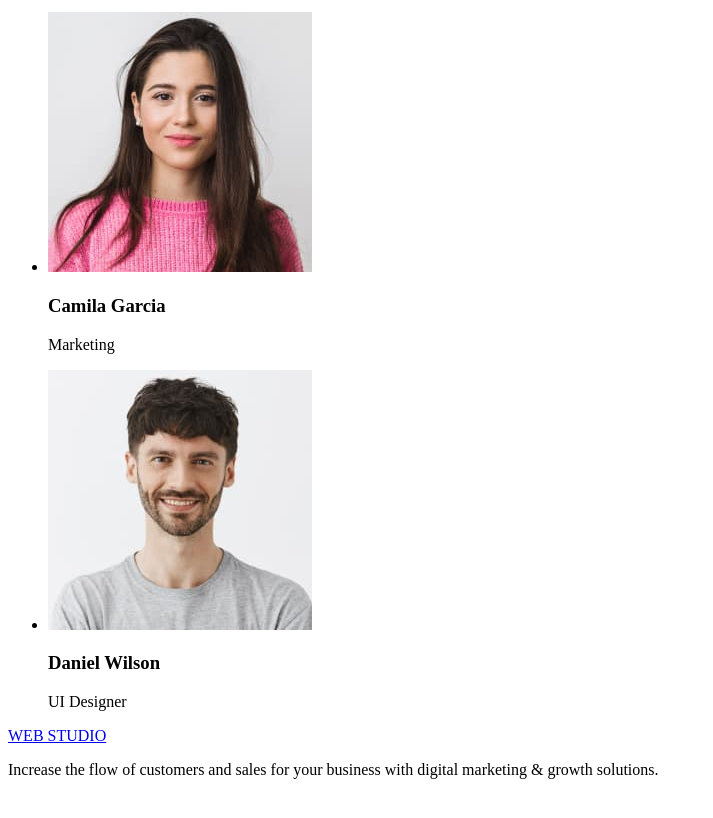
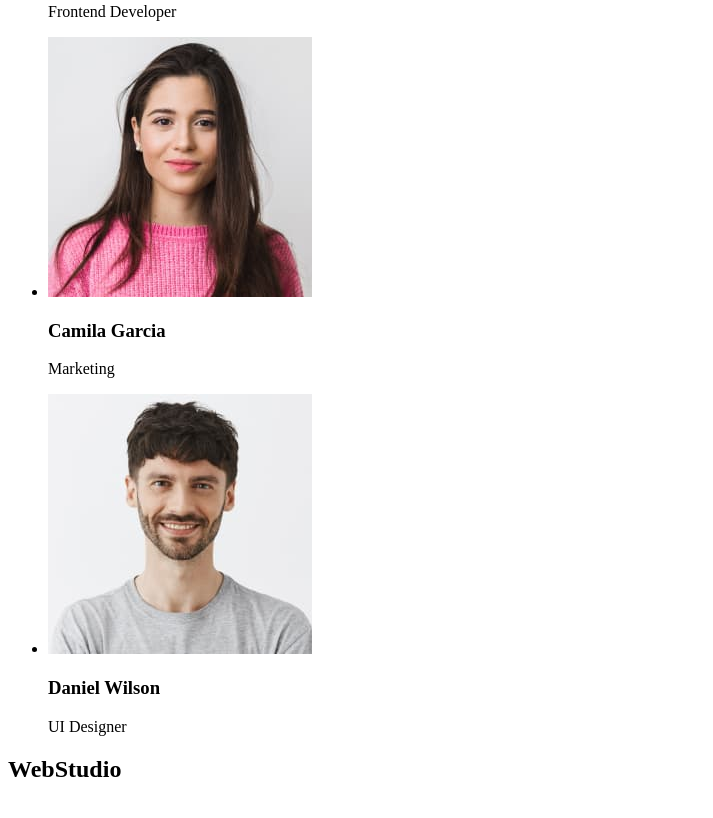
Before and after one commit to KarineAleksanian/goit-markup-hw-01, a plain HTML site: page index.html in a window 1280 px wide. Shown: the part 1414-2232 px from the top of the page, without its empty margins (0-713 px from the left). Before the commit the page ends 2209 px from the top, so only its background shows below. Drawn offline with Linux system fonts and the light colour scheme.

Commit message:
correction index.html

```diff
--- a/index.html
+++ b/index.html
@@ -9,7 +9,7 @@
     <!-- HEADER -->
     <header>
         <nav>
-            <a href="./index.html">WEB STUDIO</a>
+            <h2>WebStudio</h2>
             <ul>
                 <li>
                     <a href="">Studio</a>
@@ -124,10 +124,10 @@
     </main>
     <footer>
         <nav>
-            <a href="./index.html">WEB STUDIO</a>
-            <p>
+            <h2>WebStudio</h2>
+            <br
                 Increase the flow of customers and sales for your business with digital marketing & growth solutions.
-            </p>
+            >
         </nav>
     </footer>
 </body>
```
